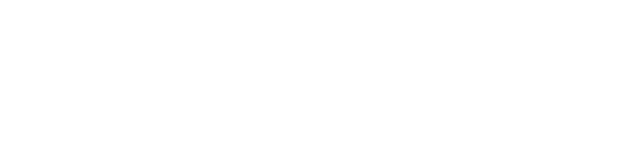
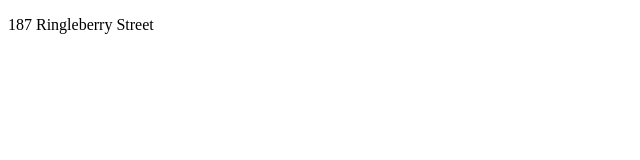
Before and after one commit to JamesAndersonIII/repo1, a plain HTML site: page index.html in a window 1280 px wide. Shown: the whole page, without its empty margins (0-640 px from the left). Drawn offline with Linux system fonts and the light colour scheme.

Commit message:
Added street address

```diff
--- a/index.html
+++ b/index.html
@@ -7,6 +7,6 @@
     <title>Repo 1</title>
 </head>
 <body>
-
+    <p>187 Ringleberry Street</p>
 </body>
 </html>
```
